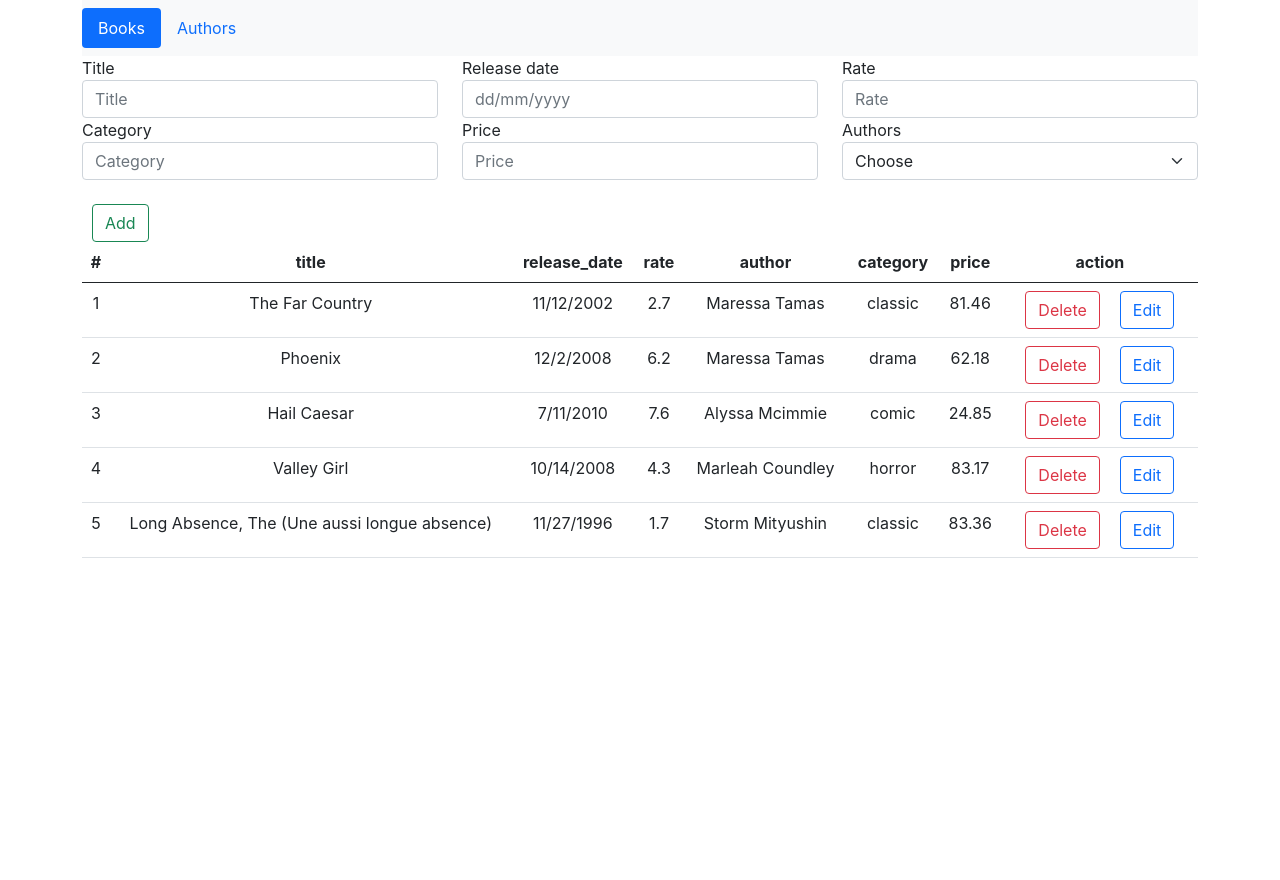
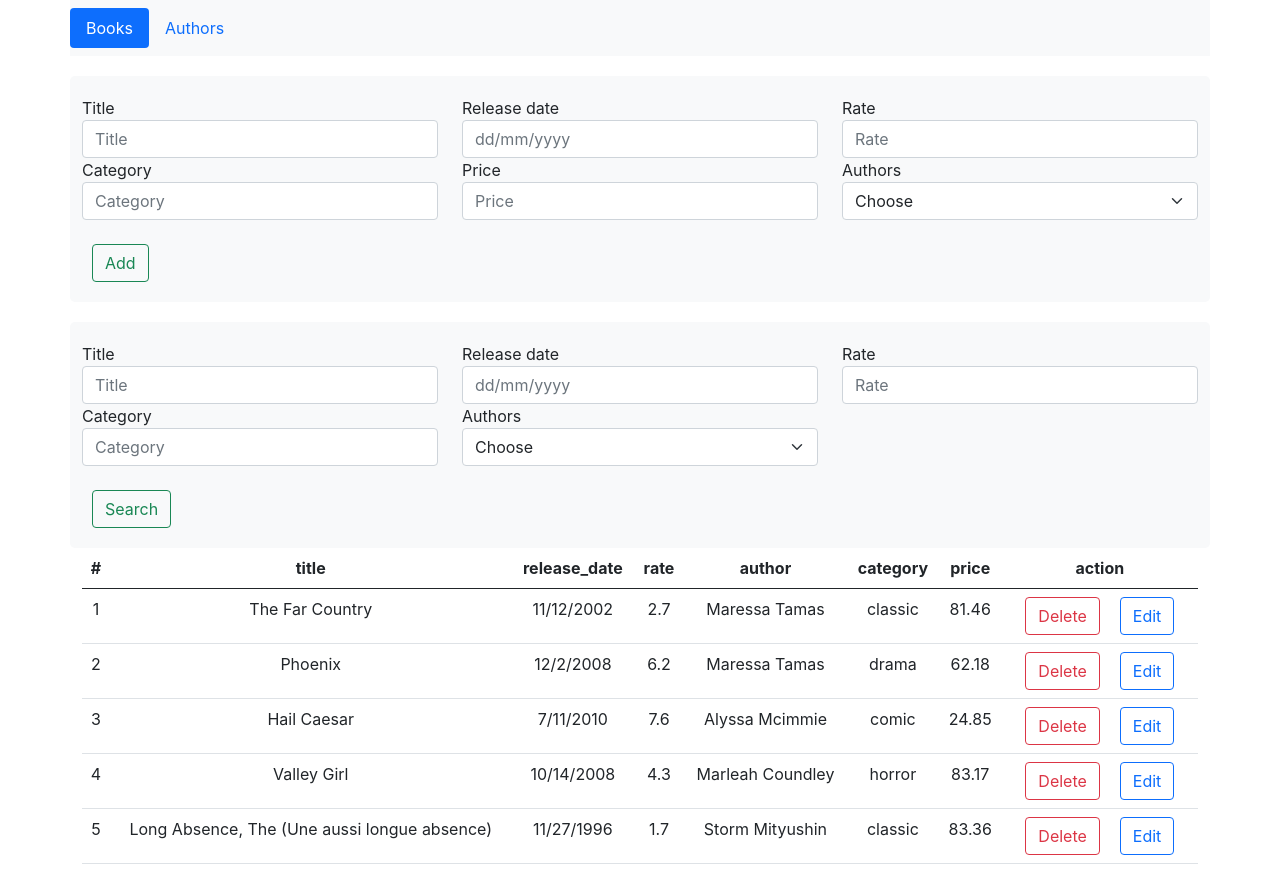
Before and after one commit to somayehbhr/my-library, a React (Create React App) app: page /books in a window 1280 px wide. Before the commit the page ends 800 px from the top, so only its background shows below. Built offline with nearby package versions, Linux system fonts and the light colour scheme.

Commit message:
feat: added search filter for books

```diff
--- a/src/components/Navbar/index.tsx
+++ b/src/components/Navbar/index.tsx
@@ -3,7 +3,10 @@ import { NavLink } from "react-router-dom";
 export const Navbar = () => {
 	return (
 		<>
-			<div className="container">
+			<div className="container" style={{
+				paddingLeft: "0px",
+				paddingRight: "0px"
+			}}>
 				<nav className="navbar navbar-light bg-light justify-content-between">
 					<ul className="nav nav-pills" role="tablist">
 						<li className="nav-item">
--- a/src/screens/Authors/components/SearchAuthors/index.tsx
+++ b/src/screens/Authors/components/SearchAuthors/index.tsx
@@ -1,7 +1,6 @@
 import { Button } from "../../../../components/Button";
 import * as React from "react";
 import { useState } from "react";
-import data from "../../../../data/info.json";
 import { IAuthorEntity } from "../../index";
 
 interface Props {
--- a/src/screens/Authors/index.tsx
+++ b/src/screens/Authors/index.tsx
@@ -7,6 +7,7 @@ import { Header } from "../../components/Header";
 import { AddAuthor } from "./components/AddAuthor";
 import { Author } from "./components/Author";
 import { SearchAuthors } from "./components/SearchAuthors";
+import { IBookEntity } from "../Books";
 
 export interface IAuthorEntity {
 	id: number;
@@ -18,6 +19,7 @@ const books = data.books;
 export const Authors = () => {
 	const [list, setList] = useState<Array<IAuthorEntity>>(data.authors);
 	const [selectedRow, setSelectedRow] = useState<IAuthorEntity>({} as IAuthorEntity);
+	const [filterList, setFilterList] = useState<Array<IAuthorEntity>>([])
 
 	useEffect(() => {
 		const localList = getLocalList();
@@ -69,7 +71,7 @@ export const Authors = () => {
 	}
 
 	function onListChange(newList: IAuthorEntity[]) {
-		setList(newList);
+		setFilterList(newList);
 	}
 
 	return (
@@ -84,7 +86,15 @@ export const Authors = () => {
 				<table className="table">
 					<Header list={headerList} />
 					<tbody>
-						{list.map((row, index) => (
+						{filterList.length === 0 ? list.map((row, index) => (
+							<Author
+								index={index}
+								fullName={row.fullName}
+								numOfBooks={calculateNumOfBooks(row.id)}
+								delete={handleDeleteAuthor(row.id)}
+								edit={() => sendAuthorInfo(row.id)}
+							/>
+						)): filterList.map((row, index) => (
 							<Author
 								index={index}
 								fullName={row.fullName}
--- a/src/screens/Books/components/AddBook/index.tsx
+++ b/src/screens/Books/components/AddBook/index.tsx
@@ -64,7 +64,7 @@ export const AddBook = (props: IDetailEntity) => {
 		setAuthor(-1);
 	}
 	return (
-		<div className="container">
+		<div className="container addSection bg-light">
 			<form>
 				<div className="row">
 					<div className="col-md-4">
--- /dev/null
+++ b/src/screens/Books/components/SearchBooks/index.tsx
@@ -0,0 +1,102 @@
+import data from "../../../../data/info.json";
+import { Button } from "../../../../components/Button";
+import { useState } from "react";
+import * as React from "react";
+import { IBookEntity } from "../../index";
+
+interface Props {
+	onSetList: (list: IBookEntity[]) => void;
+	list: IBookEntity[];
+}
+
+export const SearchBooks:React.FC<Props> = (props) =>{
+	const [titleSearch, setTitleSearch] = useState("");
+	const [releaseDateSearch, setReleaseDateSearch] = useState("");
+	const [rateSearch, setRateSearch] = useState("");
+	const [categorySearch, setCategorySearch] = useState("");
+	const [authorSearch, setAuthorSearch] = useState(-1);
+	function search() {
+		let result = props.list.filter((s) => {
+			return (s.title.includes(titleSearch) && s.release_date.includes(releaseDateSearch) && s.rate.toString().includes(rateSearch) && s.category.includes(categorySearch) || (authorSearch && s.author_id === authorSearch) )
+		});
+		props.onSetList(result);
+	}
+	return(
+		<div className="container addSection bg-light">
+			<form>
+				<div className="row">
+					<div className="col-md-4">
+						<label htmlFor="inputEmail4">Title</label>
+						<input
+							type="text"
+							className="form-control"
+							id="autoSizingInput"
+							placeholder="Title"
+							value={titleSearch}
+							onChange={(event) => setTitleSearch(event.target.value)}
+						/>
+					</div>
+					<div className="col-md-4">
+						<label htmlFor="inputPassword4">Release date</label>
+						<input
+							type="text"
+							className="form-control"
+							id="autoSizingInput"
+							placeholder="dd/mm/yyyy"
+							value={releaseDateSearch}
+							onChange={(event) => setReleaseDateSearch(event.target.value)}
+						/>
+					</div>
+					<div className="col-md-4">
+						<label htmlFor="inputPassword4">Rate</label>
+						<input
+							type="number"
+							className="form-control"
+							id="autoSizingInput"
+							placeholder="Rate"
+							value={rateSearch}
+							onChange={(event) => setRateSearch(event.target.value)}
+						/>
+					</div>
+				</div>
+				<div className="row">
+					<div className="col-md-4">
+						<label htmlFor="inputPassword4">Category</label>
+						<input
+							type="text"
+							className="form-control"
+							id="autoSizingInput"
+							placeholder="Category"
+							value={categorySearch}
+							onChange={(event) => setCategorySearch(event.target.value)}
+						/>
+					</div>
+
+					<div className="col-md-4">
+						<label htmlFor="inputPassword4">Authors</label>
+						<select
+							defaultValue={-1}
+							className="form-select"
+							id="autoSizingSelect"
+							value={authorSearch}
+							onChange={(event) => setAuthorSearch(Number(event.target.value))}
+						>
+							<option value={-1}>Choose</option>
+							{data.authors.map((row) => (
+								<option key={row.id} value={row.id}>
+									{row.fullName}
+								</option>
+							))}
+						</select>
+					</div>
+				</div>
+				<br />
+				<div className="row">
+					<div className="col-md-3">
+						<Button text={"Search"} onClick={search} className={"success"} />
+					</div>
+				</div>
+			</form>
+		</div>
+	)
+}
--- a/src/screens/Books/index.tsx
+++ b/src/screens/Books/index.tsx
@@ -7,6 +7,8 @@ import { Book } from "./components/Book";
 import { AddBook } from "./components/AddBook";
 //Hooks
 import { ReactNode, useEffect, useState } from "react";
+import { IAuthorEntity } from "../Authors";
+import { SearchBooks } from "./components/SearchBooks";
 
 export interface IBookEntity {
 	id: number;
@@ -23,6 +25,7 @@ const headerList = ["title", "release_date", "rate", "author", "category", "pric
 export const Books = () => {
 	const [list, setList] = useState<Array<IBookEntity>>(data.books);
 	const [selectedRow, setSelectedRow] = useState<any>();
+	const [filterList, setFilterList] = useState<Array<IBookEntity>>([])
 
 	useEffect(() => {
 		const localList = getLocalList();
@@ -74,6 +77,9 @@ export const Books = () => {
 		const newBook = { ...add, id };
 		setList([...list, newBook]);
 	}
+	function onListChange(newList: IBookEntity[]) {
+		setFilterList(newList);
+	}
 
 	return (
 		<>
@@ -83,12 +89,13 @@ export const Books = () => {
 				bookInfo={selectedRow}
 				onEditClick={handleEditBook}
 			/>
-
+            <SearchBooks onSetList={onListChange} list={list}/>
 			<div className="container">
 				<table className="table">
 					<Header list={headerList} />
 					<tbody>
-						{list.map(
+					{filterList.length === 0 ?
+						list.map(
 							(row: IBookEntity, index: number): ReactNode => (
 								<Book
 									key={row.id}
@@ -98,8 +105,19 @@ export const Books = () => {
 									delete={handleDeleteBook(row.id)}
 									edit={() => sendBookInfo(row.id)}
 								/>
-							),
-						)}
+							)
+						) :
+						filterList.map(
+						(row: IBookEntity, index: number): ReactNode => (
+							<Book
+								key={row.id}
+								{...row}
+								{...{ index }}
+								author={getAuthor(row.author_id)}
+								delete={handleDeleteBook(row.id)}
+								edit={() => sendBookInfo(row.id)}
+							/>
+						))}
 					</tbody>
 				</table>
 			</div>
```
Also changed, not shown: 1 other file (tests, documents, lock files or other folders).
